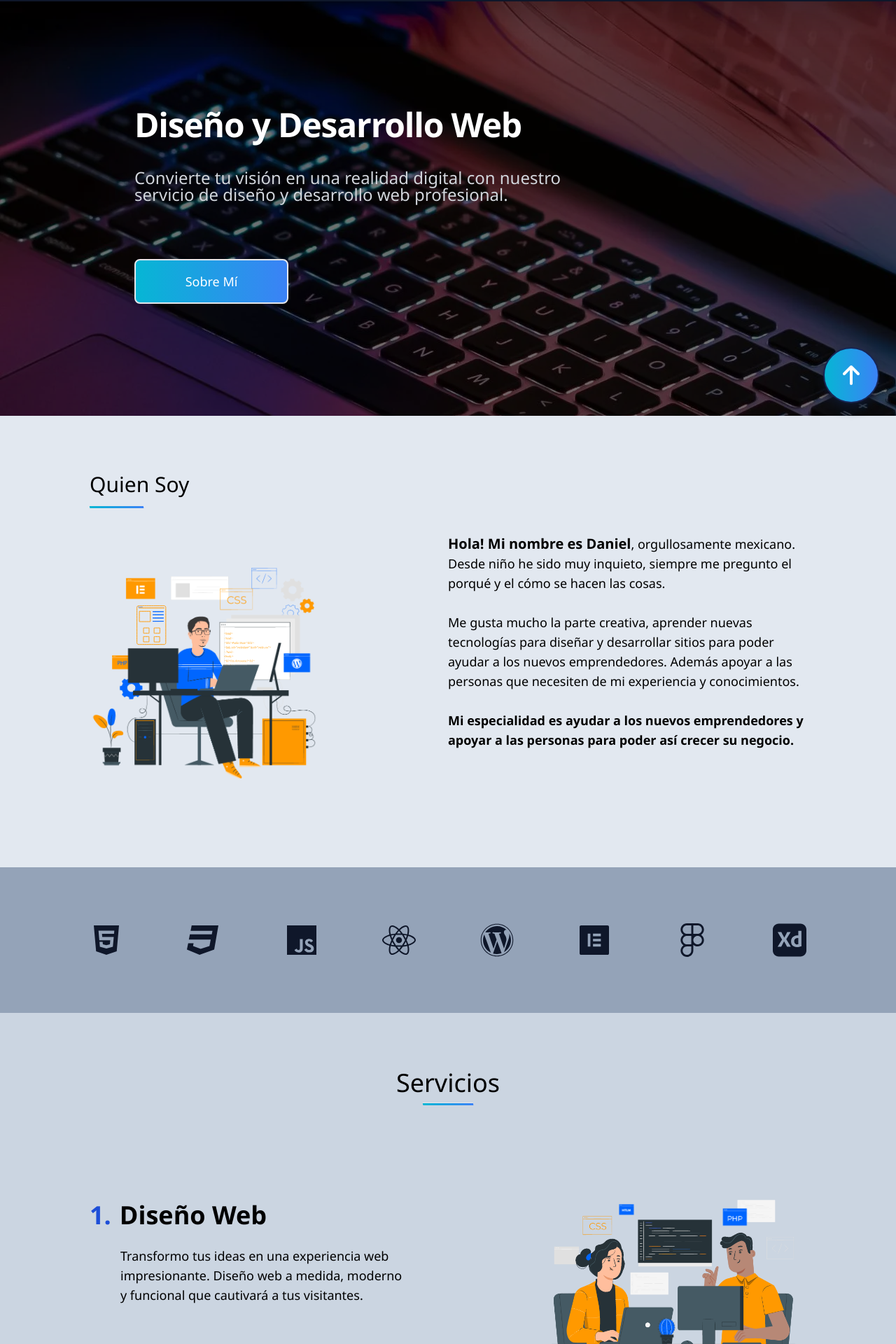
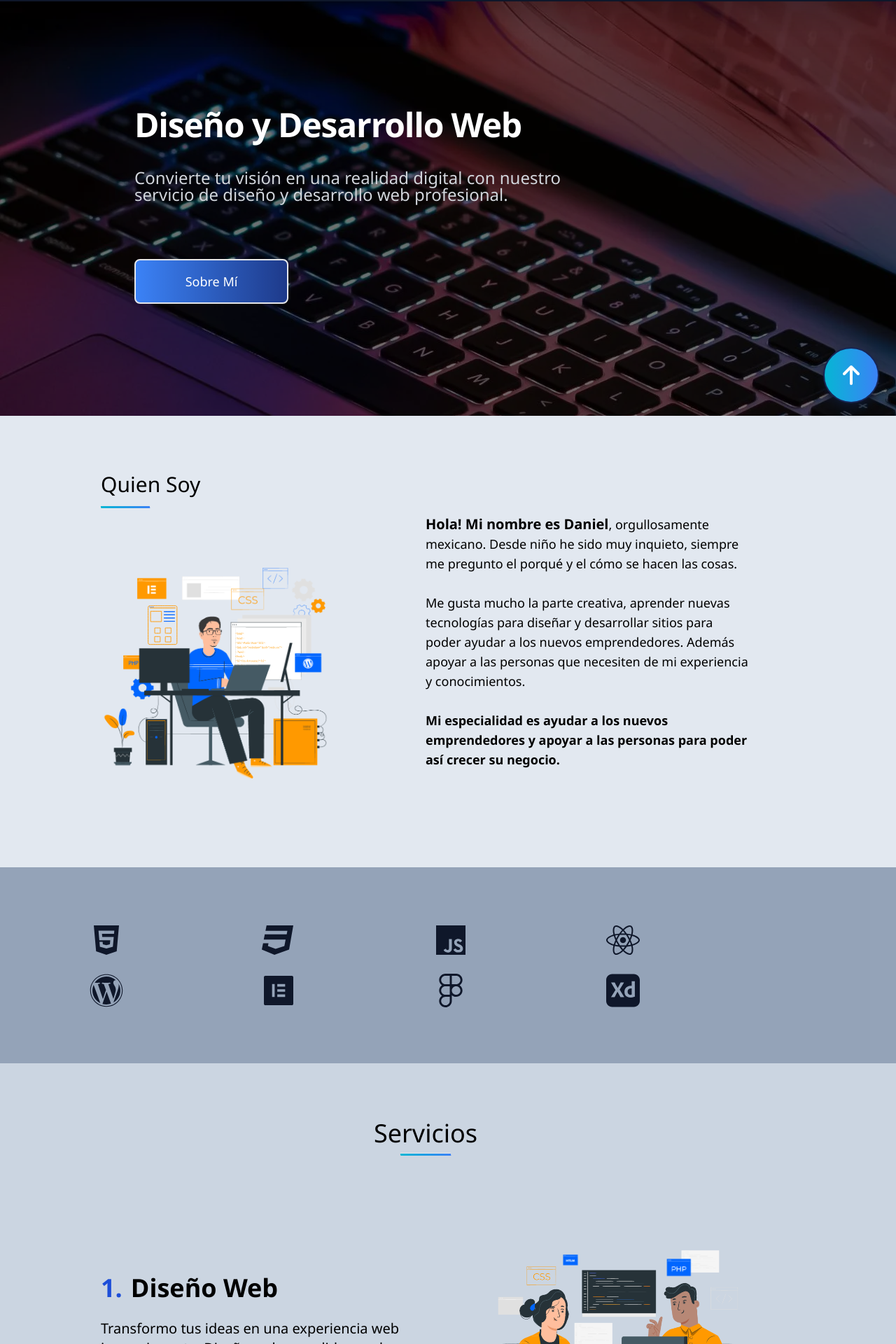
Before and after one commit to dspwebstudiomx/reacttailwindcss, a React (Vite) app: page / in a window 1280 px wide. Shown: the part 96-2016 px from the top of the page at 70% size. Built offline with nearby package versions, Linux system fonts and the light colour scheme.

Commit message:
general changes

```diff
--- a/src/components/Button.jsx
+++ b/src/components/Button.jsx
@@ -1,8 +1,8 @@
 import PropTypes from 'prop-types'
 import { Link } from 'react-scroll';
 
-const Button = ({ background, href, texto }) => {
-  const classes = `rounded-lg text-white border-2  py-8 px-4 sm:p-4 text-2xl sm:text-lg ${background} w-[70vw] sm:w-[220px]`
+const Button = ({ href, texto }) => {
+  const classes = 'rounded-lg text-white border-2  py-8 px-4 sm:p-4 text-2xl sm:text-lg bg-gradient-to-r from-blue-500 to-blue-900 w-[70vw] sm:w-[220px]'
   return (
     <Link id={`button.${texto}`} to={href} spy={true} smooth={true} offset={-96} duration={500}>
       <button className={classes}>
--- a/src/components/Sections/Clients.jsx
+++ b/src/components/Sections/Clients.jsx
@@ -6,7 +6,7 @@ import Container from "../Templates/Container";
 const Clients = () => {
 
   const containerClasses =
-    "grid grid-cols-2 sm:grid-cols-4 lg:gap-12 items-center justify-between gap-8";
+    "grid grid-cols-2 sm:grid-cols-4 lg:gap-12 items-center justify-between gap-8 px-8";
 
   const clientListDisplay =
     clientes.map(
--- a/src/components/Sections/Contact.jsx
+++ b/src/components/Sections/Contact.jsx
@@ -5,15 +5,15 @@ import Section from "../Templates/Section"
 
 const Contact = () => {
   return (
-    <Section id="contacto" className="bg-slate-300">
+    <Section id="contacto" className="bg-slate-300 px-6">
       <Container className={'flex flex-wrap gap-20 md:gap-8'}>
-        <div id="contactDescription" className="flex flex-col items-center sm:items-start justify-center md:w-[36%] w-[100%]">
+        <div id="contactDescription" className="flex flex-col items-center sm:items-start justify-center md:w-[36%] w-[85%] mx-auto text-wrap">
           <TitleH2 title="Contacto" />
           <hr className="h-1 bg-gradient-to-r from-cyan-500 to-blue-500 w-[15%] skew-x-12 mb-12 mx-auto text-center sm:ml-0" />
 
           <p className="text-xl">Lorem, ipsum dolor sit amet consectetur adipisicing elit. Incidunt perspiciatis excepturi optio maiores quis, voluptate dolorem illum veniam officiis iusto maxime. Tempore repellendus itaque earum quam est expedita maxime possimus.</p>
         </div>
-        <div id="contactForm" className="md:w-[59%] w-[100%]">
+        <div id="contactForm" className="md:w-[59%] w-full">
           <ContactForm />
         </div>
       </Container>
--- a/src/components/Sections/Hero.jsx
+++ b/src/components/Sections/Hero.jsx
@@ -1,8 +1,10 @@
 
 import PropTypes from 'prop-types'
 import HeroImage from '../../assets/Images/HeroImage.webp'
+import ButtonContainer from '../Templates/ButtonContainer'
+import Button from '../Button'
 
-const Hero = ({ children }) => {
+const Hero = () => {
   return (
     <section id='hero' className='relative overflow-hidden sm:py-32 px-12 w-full lg:px-5 z-0 h-[75vh] flex items-center'>
 
@@ -19,7 +21,20 @@ const Hero = ({ children }) => {
       {/* Overlay */}
 
       {/* Content Container */}
-      {children}
+      <div id="hero" className="mx-auto lg:max-w-screen-lg flex flex-col md:items-start z-10">
+        <div className="max-w-2xl lg:mx-0 mb-10 mx-5">
+          <h1 className="text-5xl font-bold tracking-tight text-white sm:text-4xl lg:text-5xl line-height mb-10">Diseño y Desarrollo Web</h1>
+          <p className="mt-6 text-2xl leading-6 text-gray-300 line-height">
+            Convierte tu visión en una realidad digital con nuestro servicio de diseño y desarrollo web profesional.
+          </p>
+        </div>
+        <ButtonContainer>
+          <Button
+            texto={"Sobre Mí"}
+            href={"about"}
+          />
+        </ButtonContainer>
+      </div>
       {/* Content Container */}
 
 
--- a/src/components/Sections/Navbar.jsx
+++ b/src/components/Sections/Navbar.jsx
@@ -63,7 +63,7 @@ function Navbar() {
         </div>
 
         {/* menu mobile*/}
-        <ul className={!nav ? "hidden" : "absolute top-0 left-0 w-full h-screen flex flex-col justify-center items-center bg-blue-950 opacity-[99%] z-30"}>
+        <ul className={!nav ? "hidden" : "absolute top-0 left-0 w-full h-screen flex flex-col justify-center items-center bg-black opacity-[99%] z-30"}>
           <HashLink to="/#inicio" duration={500} className={Styles.linkMobile} scroll={element => scrollWithOffset(element, 98)} onClick={toggleNav} id="inicio">Inicio</HashLink>
           <HashLink to="/#about" duration={500} className={Styles.linkMobile} scroll={element => scrollWithOffset(element, 98)} onClick={toggleNav}>Sobre mi</HashLink>
           <HashLink to="/#services" duration={500} className={Styles.linkMobile} scroll={element => scrollWithOffset(element, 98)} onClick={toggleNav} >Servicios</HashLink>
--- a/src/components/Sections/Services.jsx
+++ b/src/components/Sections/Services.jsx
@@ -19,10 +19,10 @@ const Services = () => {
               <TwoColumnSection>
                 <div className='flex flex-col gap-6 justify-center'>
                   <h3 className='text-4xl font-semibold'><span className='text-blue-700 dark:text-blue-500 mr-3'>{info.id}.</span>{info.serviceName}</h3>
-                  <p className='text-lg mx-11 mt-3 mb-16 md:mt-0 text-balance'>{info.serviceDescription}</p>
+                  <p className='text-xl text-wrap '>{info.serviceDescription}</p>
                 </div>
                 <div id={`lottie-${info.serviceName}`}>
-                  <Lottie animationData={info.lottieImage} loop={true} className="w-[232px] md:w-[380px] my-9 sm:mr-0 mx-auto" />
+                  <Lottie animationData={info.lottieImage} loop={true} className="w-full md:w-[380px] my-9 sm:mr-0 mx-auto" />
                 </div>
               </TwoColumnSection>
             </Container>
--- a/src/components/Sections/Technologies.jsx
+++ b/src/components/Sections/Technologies.jsx
@@ -9,8 +9,8 @@ import Section from "../Templates/Section"
 const Technologies = () => {
   return (
     <Section className="bg-slate-400 dark:bg-slate-900" id="technologies">
-      <Container className={'mx-auto'}>
-        <div className="flex flex-1 justify-between items-center">
+      <Container className={'px-8'}>
+        <div className="grid grid-cols-4 gap-6 justify-between items-center">
           <a href="https://developer.mozilla.org/es/docs/Web/HTML" target="_blank" rel="noopener noreferrer">
             <FaHtml5 size={48} className="hover:scale-150 dark:text-white text-slate-900" title="Html 5" />
           </a>
--- a/src/components/Templates/Container.jsx
+++ b/src/components/Templates/Container.jsx
@@ -1,7 +1,7 @@
 import PropTypes from 'prop-types';
 
 const Container = ({ children, className }) => {
-  const containerClasses = `md:max-w-screen-md lg:max-w-screen-lg sm:m-auto ${className}`
+  const containerClasses = `sm:max-w-screen-sm md:max-w-screen-md lg:max-w-screen-lg ${className}`
   return (
     <div className={containerClasses}>
       {children}
--- a/src/components/Templates/Section.jsx
+++ b/src/components/Templates/Section.jsx
@@ -2,7 +2,7 @@ import PropTypes from 'prop-types';
 
 const Section = ({ id, children, className }) => {
   return (
-    <section id={id} className={`bg-slate-200 dark:bg-slate-950 dark:text-slate-50 mx-auto py-12 sm:py-20 px-4  sm:px-12 ${className}`}>
+    <section id={id} className={`bg-slate-200 dark:bg-slate-950 dark:text-slate-50 py-20 sm:px-24 ${className}`}>
       {children}
     </section>
   )
--- a/src/components/Templates/TwoColumnSection.jsx
+++ b/src/components/Templates/TwoColumnSection.jsx
@@ -1,7 +1,7 @@
 import PropTypes from 'prop-types';
 
 const TwoColumnSection = ({ children }) => {
-  const containerClasses = `grid sm:grid-cols-2 gap-2 sm:gap-0 mx-auto`;
+  const containerClasses = `grid sm:grid-cols-2 gap-2 sm:gap-0 mx-auto px-12`;
 
   return (
     <div className={containerClasses}>
--- a/src/pages/HomePage.jsx
+++ b/src/pages/HomePage.jsx
@@ -6,9 +6,7 @@ import Services from '../components/Sections/Services';
 import Clients from '../components/Sections/Clients';
 import Portfolio from '../components/Sections/Portfolio';
 import Technologies from '../components/Sections/Technologies';
-import ButtonContainer from '../components/Templates/ButtonContainer';
 import Contact from '../components/Sections/Contact';
-import Button from '../components/Button';
 import Footer from '../components/Sections/Footer';
 import ReturnButton from '../components/ReturnButton';
 
@@ -19,24 +17,7 @@ const HomePage = () => {
         <Navbar />
       </header>
       <main>
-        <Hero>
-          <div id="hero" className="mx-auto lg:max-w-screen-lg flex flex-col md:items-start z-10">
-            <div className="max-w-2xl lg:mx-0 mb-10 mx-5">
-              <h1 className="text-5xl font-bold tracking-tight text-white sm:text-4xl lg:text-5xl line-height mb-10">Diseño y Desarrollo Web</h1>
-              <p className="mt-6 text-2xl leading-6 text-gray-300 line-height">
-                Convierte tu visión en una realidad digital con nuestro servicio de diseño y desarrollo web profesional.
-              </p>
-            </div>
-            <ButtonContainer>
-              <Button
-                background={"bg-gradient-to-r from-cyan-500 to-blue-500"}
-                texto={"Sobre Mí"}
-                href={"about"}
-              />
-            </ButtonContainer>
-          </div>
-          {/* Content Container */}
-        </Hero>
+        <Hero />
         <About />
         <Technologies />
         <Services />
```
Also changed, not shown: src/components/ContactForm.jsx (+6 -1 lines).
